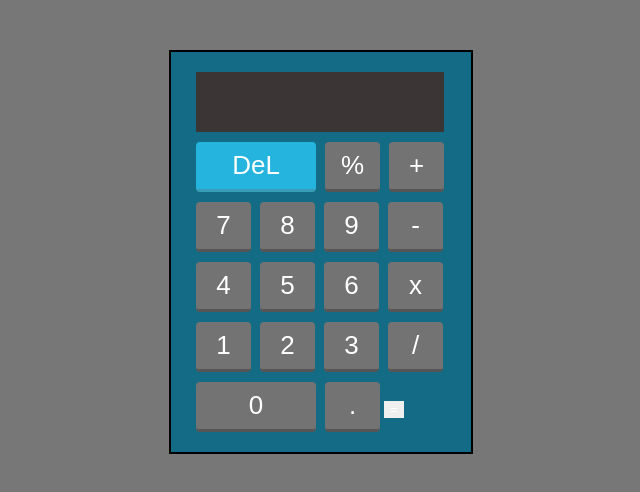
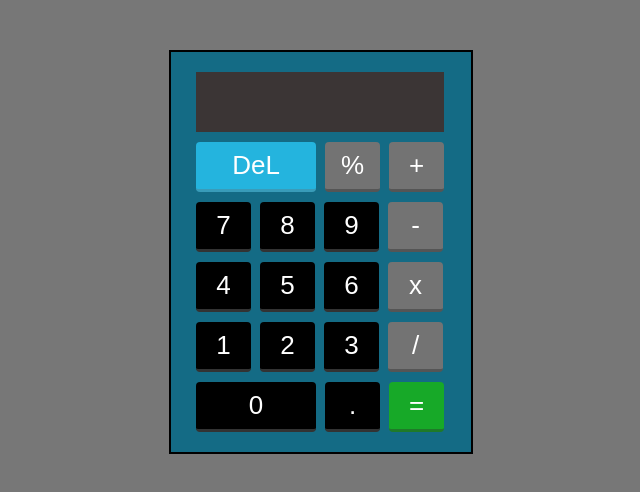
Before and after one commit to HarutEx/CalcuLator, a plain HTML site: page index.html in a window 1280 px wide. Shown: the whole page, without its empty margins (319-959 px from the left). Drawn offline with Linux system fonts and the light colour scheme.

Commit message:
Update newcss.css

```diff
--- a/newcss.css
+++ b/newcss.css
@@ -100,20 +100,50 @@ button {
     margin-left: 25px;
 }
 
+/* Adding background color to the number values */
+
 .num-bg {
-	background: #737373;
+    background-color: #000;
     color: #fff;
     font-size: 26px;
     cursor: pointer;
     outline: none;
-	border-bottom: 3px solid #555;
+    border-bottom: 3px solid #333;
 }
 
 .num-bg:active {
-	background: #737373;
+    background-color: #000;
     color: #fff;
     font-size: 26px;
     cursor: pointer;
     outline: none;
     box-shadow: inset 4px 4px 4px #666666;
 }
+
+
+.eqn {
+    width: 55px;
+    height: 50px;
+    margin-left: 5px;
+    border-radius: 4px;
+}
+
+/*Adding a background color to the equals to button */
+
+#eqn-bg {
+    background: #17a928;
+    color: #fff;
+    font-size: 26px;
+    cursor: pointer;
+    outline: none;
+    border-bottom: 3px solid #1f7a29;
+}
+
+#eqn-bg:active {
+    background: #17a928;
+    color: #fff;
+    font-size: 26px;
+    cursor: pointer;
+    outline: none;
+    box-shadow: inset 4px 4px 4px #1f7a29;
+}
```
Lines whose indentation alone changed are shown as unchanged.
